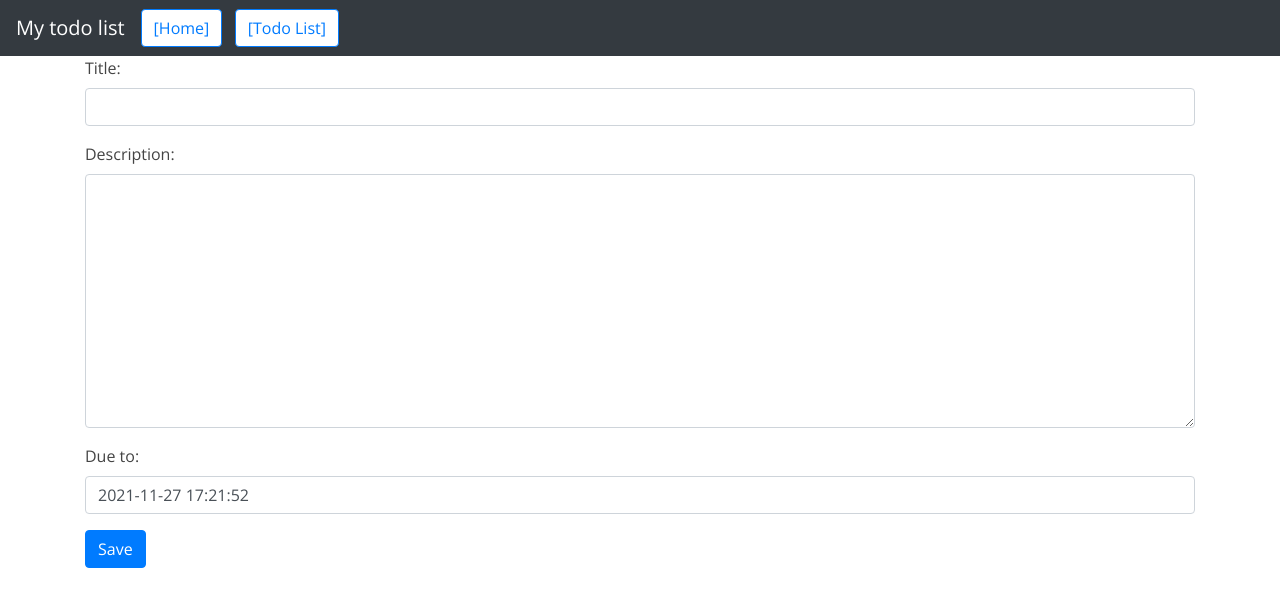
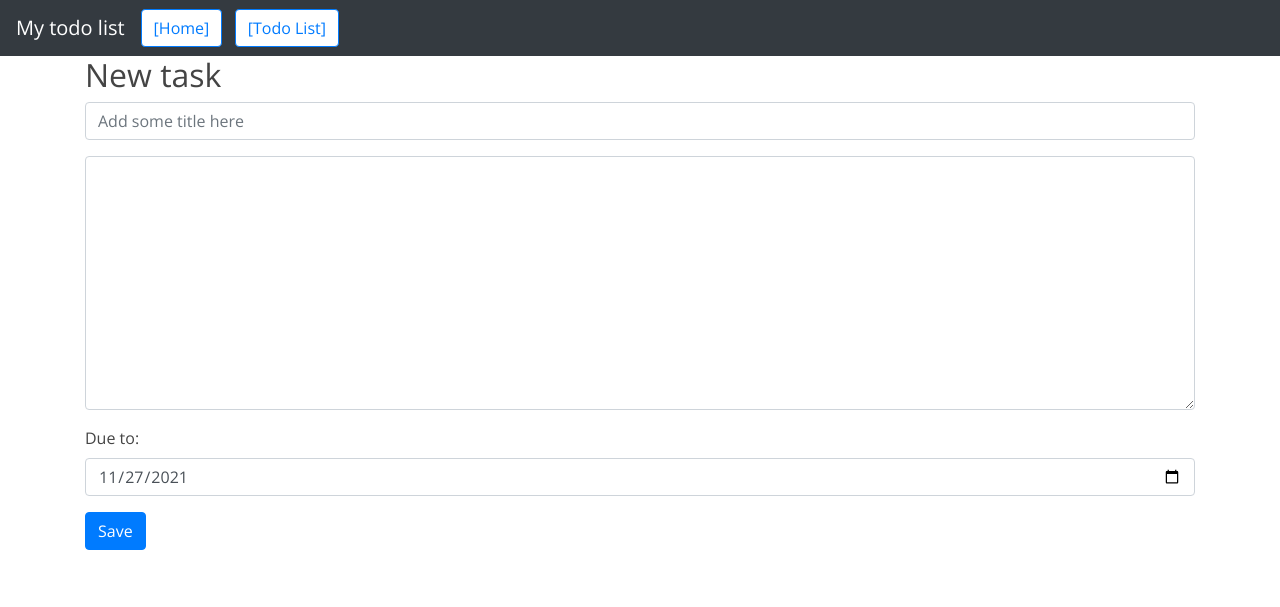
Before and after one commit to mrariel2011/TodoList, a Django app: template tasks/templates/tasks/task_update.html in a window 1280 px wide. Shown: the top 607 px of the page. Run offline with Django 3.2, Linux system fonts and the light colour scheme; the template is opened without the code that fills it: values that come from a table or form of the project are taken from there, others are empty; some libraries are stand-ins or nearby versions.

Commit message:
Utiliza campo data de forma hardcoded

```diff
--- a/tasks/forms.py
+++ b/tasks/forms.py
@@ -10,9 +10,13 @@ class TaskModelForm(forms.ModelForm):
             "description",
             "due_to",
         ]
-
-    def __init__(self, *args, **kwargs):
-        super().__init__(*args, **kwargs)
-        self.fields["title"].widget.attrs.update({"class": "form-control"})
-        self.fields["description"].widget.attrs.update({"class": "form-control"})
-        self.fields["due_to"].widget.attrs.update({"class": "form-control"})
+        widgets = {
+            "title": forms.TextInput(
+                attrs={
+                    "class": "form-control",
+                    "placeholder": "Add some title here",
+                }
+            ),
+            "description": forms.Textarea(attrs={"class": "form-control"}),
+            "due_to": forms.TextInput(attrs={"class": "form-control"}),
+        }
--- a/tasks/templates/tasks/task_update.html
+++ b/tasks/templates/tasks/task_update.html
@@ -1,19 +1,31 @@
 {% extends 'theme/bootstrap.html' %}
-
-{% load humanize %}
 
 {% block content %}
 
   <div class="container">
-    <div class="form-group">
-    <form method='post' enctype="multipart/form-data">{% csrf_token %}
-      {{ form.as_p }}
+    <div class="row">
+      <div class="col-md-12">
+        <h2>New task</h2>
+      </div>
+    </div>
 
-      <div class="form-actions">
-        <button type="submit" class="btn btn-primary" >Save</button>
+    <div class="row">
+      <div class="col-md-12 form-group">
+        <form method='post' enctype="multipart/form-data">{% csrf_token %}
+          <p>{{ form.title }}</p>
+          <p>{{ form.description }}</p>
+          <p>
+            <label for="id_due_to">Due to:</label>
+            <input type="date" name="due_to" value='{{ form.due_to.value |date:"Y-m-d" }}' class="form-control" required="" id="id_due_to" pattern="[0-9]{4}-[0-9]{2}-[0-9]{2}">
+            <input type="hidden" name="initial-due_to" value='{{ form.due_to.value |date:"Y-m-d" }}' id="initial-id_due_to">
+          </p>
+          <div class="form-actions">
+            <button type="submit" class="btn btn-primary" >Save</button>
+          </div>
+        </form>
       </div>
-      </form>
     </div>
+
   </div>
 
 {% endblock content %}
```
